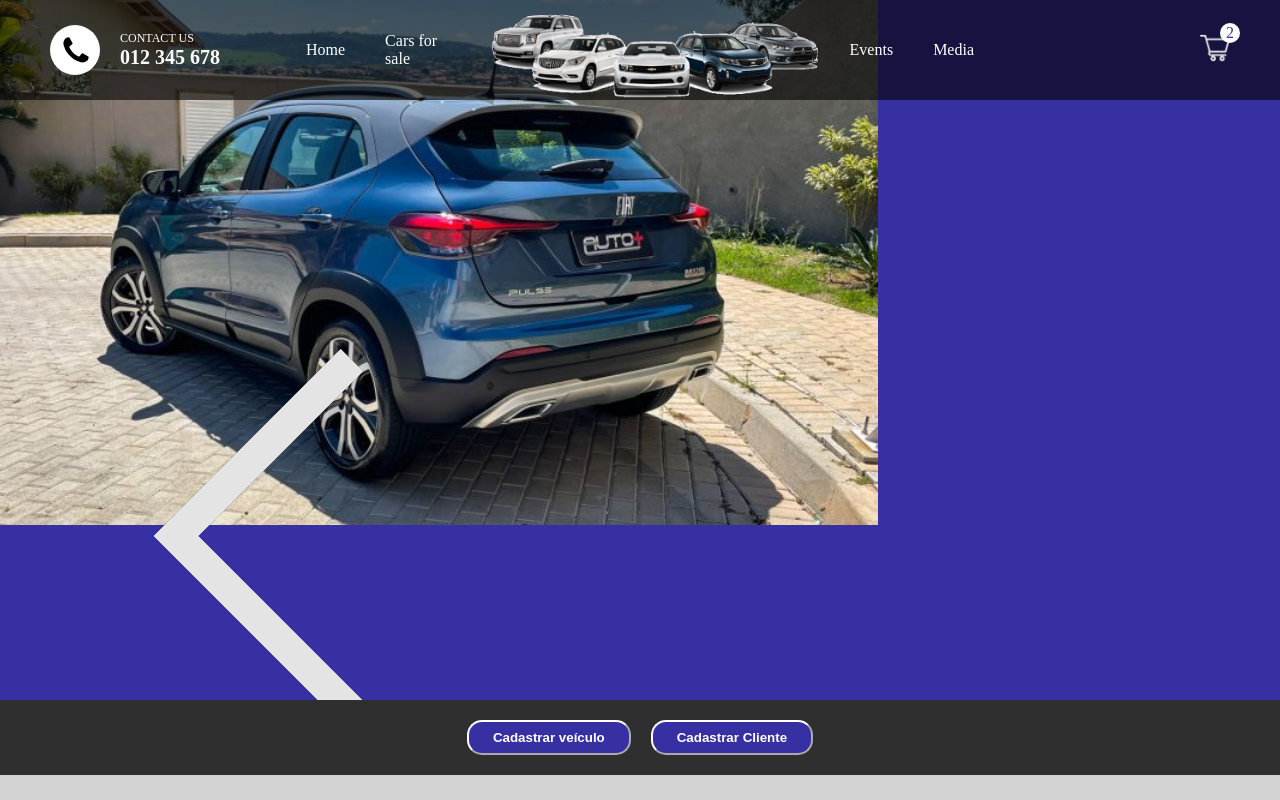
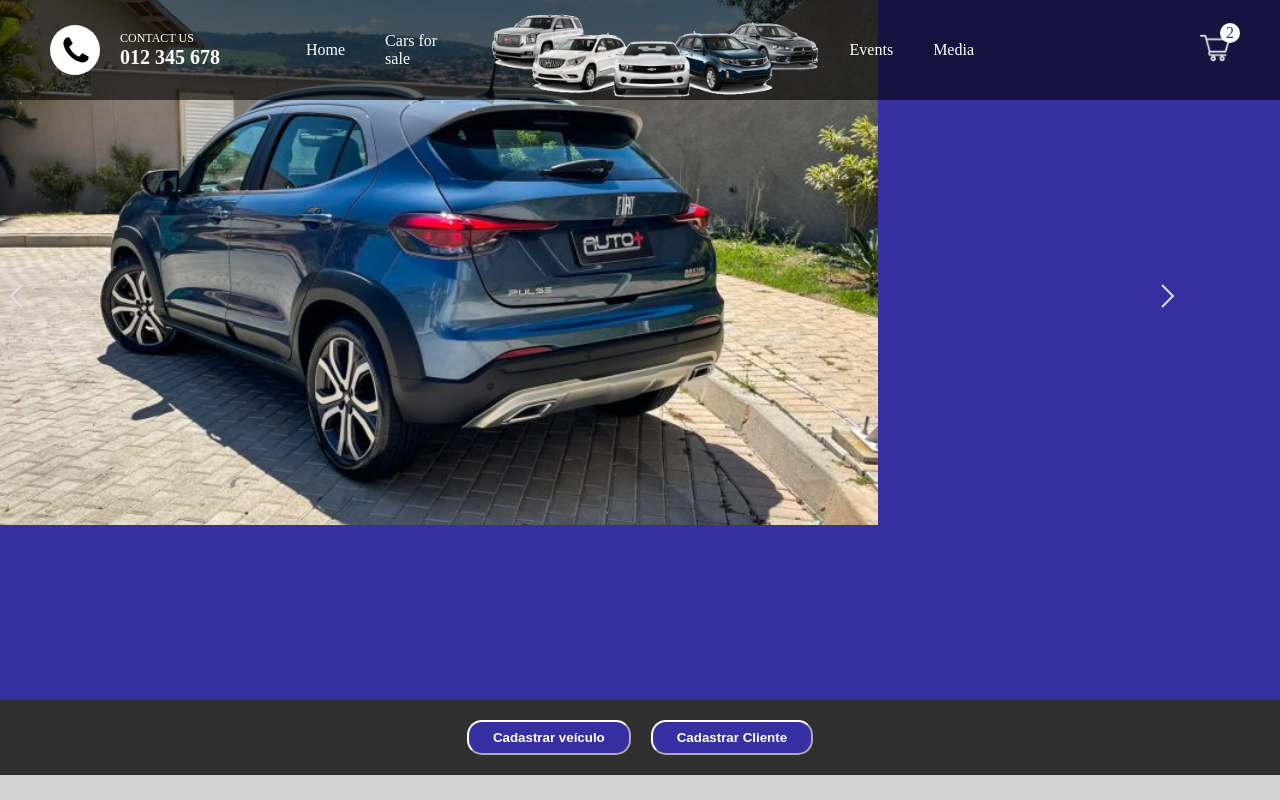
Before and after one commit to renatosans/CarDealershipTAURI, a React (Vite) app: page / in a window 1280 px wide. Shown: the top 800 px of the page. Built offline with nearby package versions, Linux system fonts and the light colour scheme; no server answers.

Commit message:
Correção no layout

```diff
--- a/src/components/Carousel.tsx
+++ b/src/components/Carousel.tsx
@@ -23,19 +23,18 @@ const Carousel = () => {
     return (
         <div className={styles.container}>
         <div className={styles.arrowContainer}  style={{left:0}} onClick={() => handleArrow("l")}>
-        <img src={"/img/arrowl.png"} alt="" layout="fill" objectFit='contain'/>
+        <img src={"/img/arrowl.png"} alt="" width="32" height="32" />
         </div>
-        <div className={styles.wrapper} style={{transform:`translateX(${-100*index}vw)`}}>
+        <div className={styles.wrapper} style={{transform:`translateX(${-100*index}vw)`}}>{
+          images.map((img, i)=>(
+            <div className={styles.imgContainer}  key={i} >
+              <img src={img} alt="" layout="fill" objectFit='contain'/>
+            </div>))
+        }
+        </div>
 
-        {images.map((img, i)=>(
-            <div className={styles.imgContainer}  key={i} >
-            <img src={img} alt="" layout="fill" objectFit='contain'/>
-            </div>
-       ))}
-
-        </div>
         <div className={styles.arrowContainer}  style={{right:0}} onClick={() => handleArrow("r")}>
-        <img src={"/img/arrowr.png"} alt="" layout="fill" objectFit='contain'/>
+        <img src={"/img/arrowr.png"} alt="" width="32" height="32" />
         </div>
         </div>
     );
--- a/src/components/Footer.tsx
+++ b/src/components/Footer.tsx
@@ -7,7 +7,7 @@ const Footer = () => {
         <div className={styles.container}>
 
           <div className={styles.item}>
-              <img src="/img/trip.jpg" alt='' width="30%" />
+              <img src="/img/trip.jpg" alt='' width={150} />
           </div>
 
           <div className={styles.item}>
--- a/src/utils/notification.ts
+++ b/src/utils/notification.ts
@@ -1,3 +1,4 @@
+
 const notification = {
     message: 'nada consta',
     options: {
```
